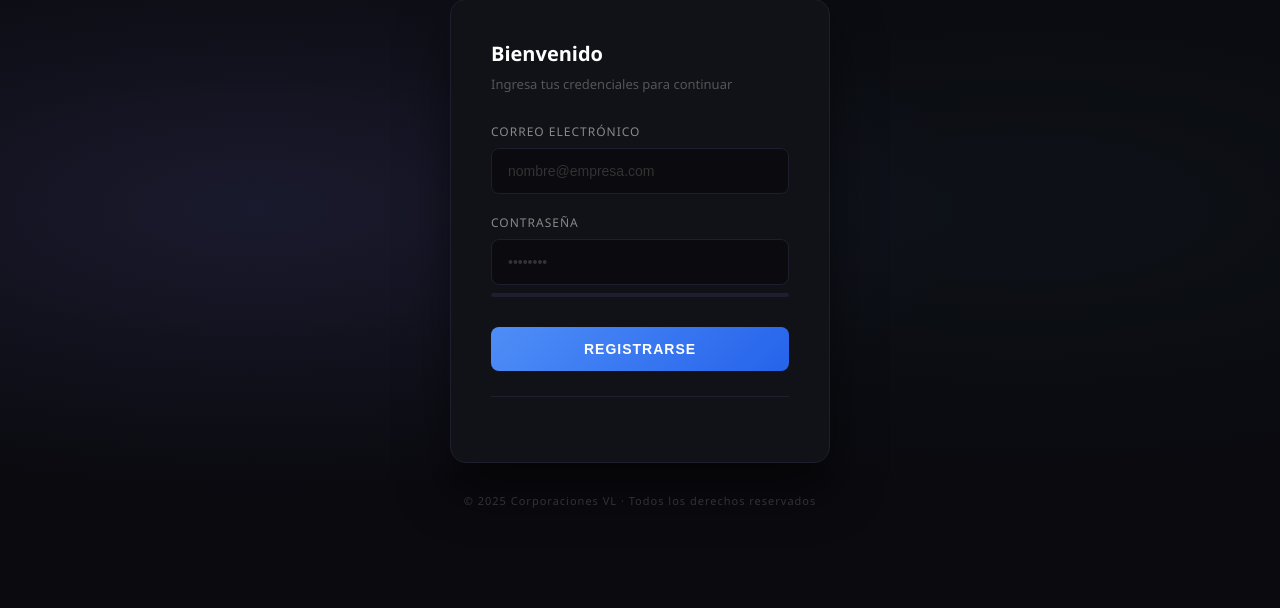
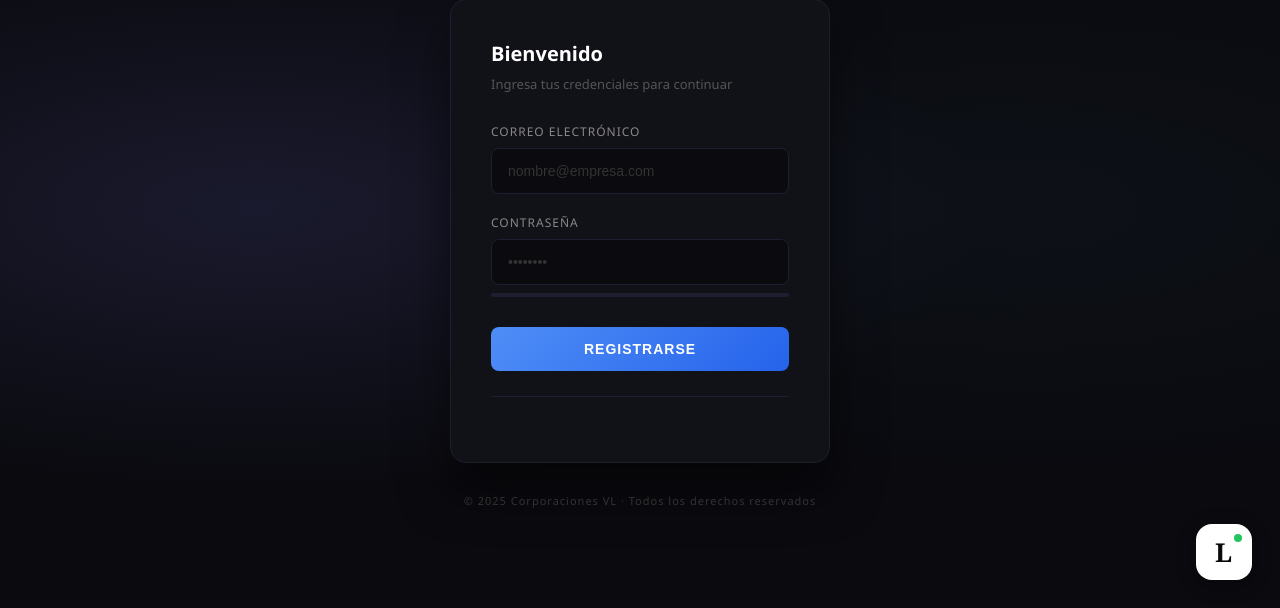
Before and after one commit to leonardov243-byte/corporaciones-vl, a Flask app: page / in a window 1280 px wide. Shown: the part 192-800 px from the top of the page. Run offline with Flask 3, Linux system fonts and the light colour scheme.

Commit message:
Agrega botón flotante Leo al login

```diff
--- a/templates/index.html
+++ b/templates/index.html
@@ -121,5 +121,47 @@
         return score;
     }
 </script>
+
+<!-- Botón flotante Leo -->
+
+
+
+<style>
+.leo-fab {
+    position: fixed;
+    bottom: 28px; right: 28px;
+    width: 56px; height: 56px;
+    background: #fff;
+    border: none;
+    border-radius: 16px;
+    cursor: pointer;
+    display: flex;
+    align-items: center;
+    justify-content: center;
+    box-shadow: 0 4px 20px rgba(0,0,0,0.3);
+    transition: all 0.2s;
+    z-index: 999;
+}
+.leo-fab:hover { transform: translateY(-2px); box-shadow: 0 8px 28px rgba(0,0,0,0.4); }
+.leo-fab span {
+    font-family: Georgia, serif;
+    font-size: 26px;
+    font-weight: 700;
+    color: #0a0a0a;
+    line-height: 1;
+}
+.leo-dot {
+    position: absolute;
+    top: 10px; right: 10px;
+    width: 8px; height: 8px;
+    background: #22c55e;
+    border-radius: 50%;
+}
+</style>
+<button class="leo-fab" onclick="window.location.href='/chat'" title="Habla con Leo">
+    <div class="leo-dot"></div>
+    <span>L</span>
+</button>
+
 </body>
 </html>
```
